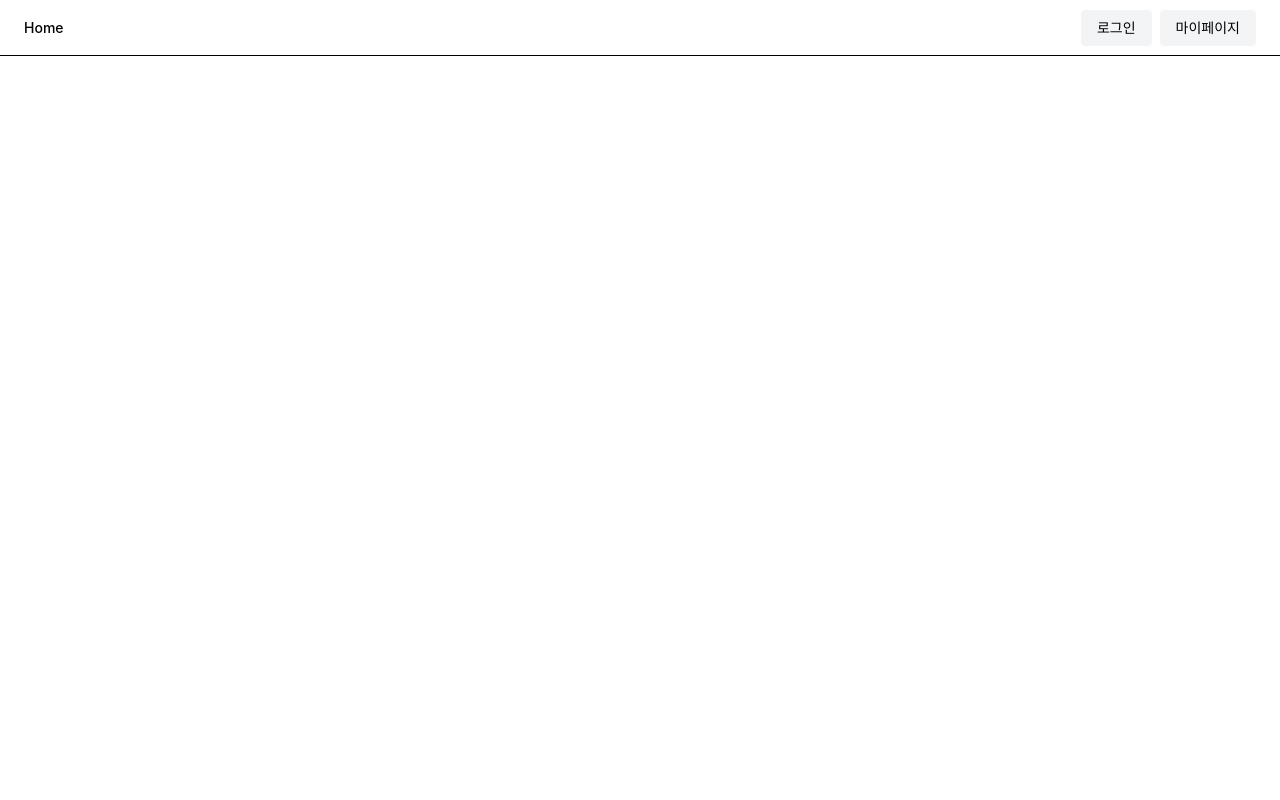
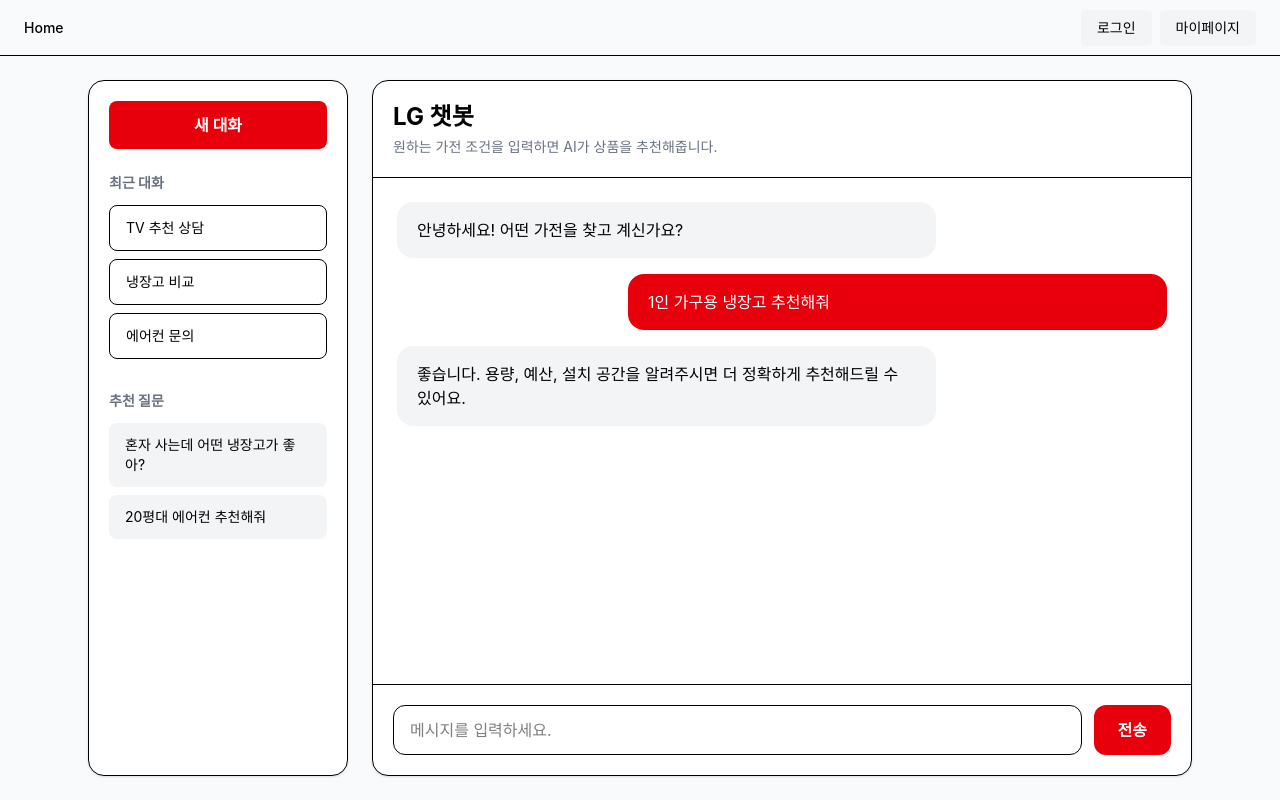
Before and after one commit to 4th-front-practice-playground/Min-playground, a React (Vite) app in the folder frontend/: page /chat in a window 1280 px wide. Built offline with nearby package versions, Linux system fonts and the light colour scheme.

Commit message:
feat: ChatPage.tsx
- ai 채팅 페이지 생성
- 사이드바: 채팅 기록, 새 채팅, 추천 채팅
- 채팅창

```diff
--- a/frontend/src/pages/ChatPage.tsx
+++ b/frontend/src/pages/ChatPage.tsx
@@ -2,8 +2,87 @@
 
 function ChatPage() {
   return (
-    <div className="min-h-screen bg-white">
+    <div className="min-h-screen bg-gray-50">
       <Header />
+
+      <main className="mx-auto grid h-[calc(100vh-56px)] max-w-6xl grid-cols-[260px_1fr] gap-6 p-6">
+        <aside className="rounded-2xl border bg-white p-5 shadow-sm">
+          <button
+            type="button"
+            className="mb-6 w-full rounded-lg bg-red-600 py-3 font-semibold text-white hover:bg-red-700"
+          >
+            새 대화
+          </button>
+
+          <section className="mb-8">
+            <h2 className="mb-3 text-sm font-bold text-gray-500">최근 대화</h2>
+
+            <div className="space-y-2">
+              <button className="w-full rounded-lg border px-4 py-3 text-left text-sm hover:bg-gray-50">
+                TV 추천 상담
+              </button>
+              <button className="w-full rounded-lg border px-4 py-3 text-left text-sm hover:bg-gray-50">
+                냉장고 비교
+              </button>
+              <button className="w-full rounded-lg border px-4 py-3 text-left text-sm hover:bg-gray-50">
+                에어컨 문의
+              </button>
+            </div>
+          </section>
+
+          <section>
+            <h2 className="mb-3 text-sm font-bold text-gray-500">추천 질문</h2>
+
+            <div className="space-y-2">
+              <button className="w-full rounded-lg bg-gray-100 px-4 py-3 text-left text-sm hover:bg-gray-200">
+                혼자 사는데 어떤 냉장고가 좋아?
+              </button>
+              <button className="w-full rounded-lg bg-gray-100 px-4 py-3 text-left text-sm hover:bg-gray-200">
+                20평대 에어컨 추천해줘
+              </button>
+            </div>
+          </section>
+        </aside>
+
+        <section className="flex min-h-0 flex-col rounded-2xl border bg-white shadow-sm">
+          <div className="border-b p-5">
+            <h1 className="text-2xl font-bold">LG 챗봇</h1>
+            <p className="mt-1 text-sm text-gray-500">
+              원하는 가전 조건을 입력하면 AI가 상품을 추천해줍니다.
+            </p>
+          </div>
+
+          <div className="flex-1 space-y-4 overflow-y-auto p-6">
+            <div className="max-w-[70%] rounded-2xl bg-gray-100 px-5 py-4">
+              안녕하세요! 어떤 가전을 찾고 계신가요?
+            </div>
+
+            <div className="ml-auto max-w-[70%] rounded-2xl bg-red-600 px-5 py-4 text-white">
+              1인 가구용 냉장고 추천해줘
+            </div>
+
+            <div className="max-w-[70%] rounded-2xl bg-gray-100 px-5 py-4">
+              좋습니다. 용량, 예산, 설치 공간을 알려주시면 더 정확하게
+              추천해드릴 수 있어요.
+            </div>
+          </div>
+
+          <form className="flex gap-3 border-t p-5">
+            <input
+              type="text"
+              placeholder="메시지를 입력하세요."
+              className="flex-1 rounded-xl border px-4 py-3 outline-none focus:border-red-500"
+            />
+
+            <button
+              type="button"
+              className="rounded-xl bg-red-600 px-6 py-3 font-semibold text-white hover:bg-red-700"
+            >
+              전송
+            </button>
+          </form>
+        </section>
+      </main>
     </div>
   );
 }
```
